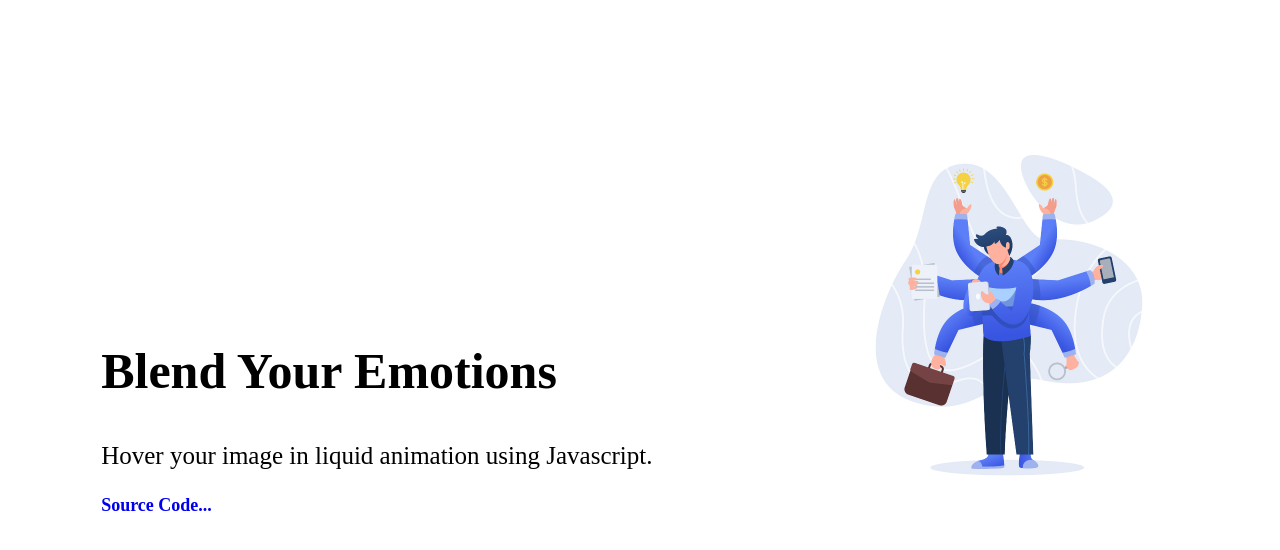
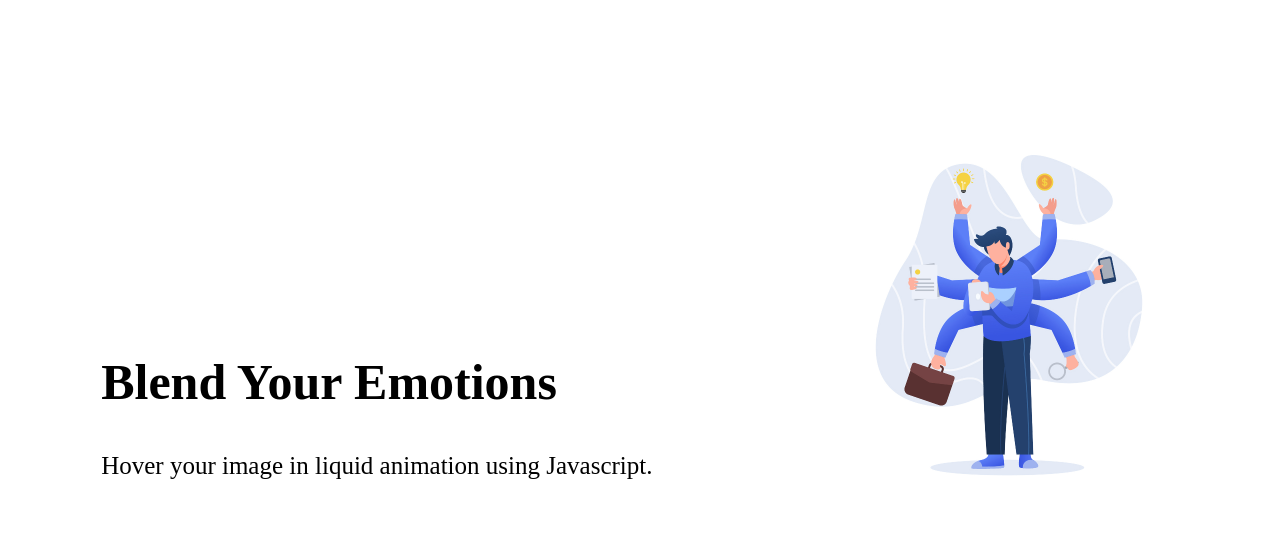
Before and after one commit to MdRashid62/Javascript-Liquid-Effect, a plain HTML site: page index.html in a window 1280 px wide. Drawn offline with nearby package versions, Linux system fonts and the light colour scheme.

Commit message:
git commit

```diff
--- a/index.html
+++ b/index.html
@@ -14,7 +14,6 @@
         <p>
           Hover your image in liquid animation using Javascript.<br>
         </p>
-        <a href="https://github.com/MdRashid62/Javascript">Source Code...</a>
       </div>
       <div class="distortion"></div>
     </div>
```
